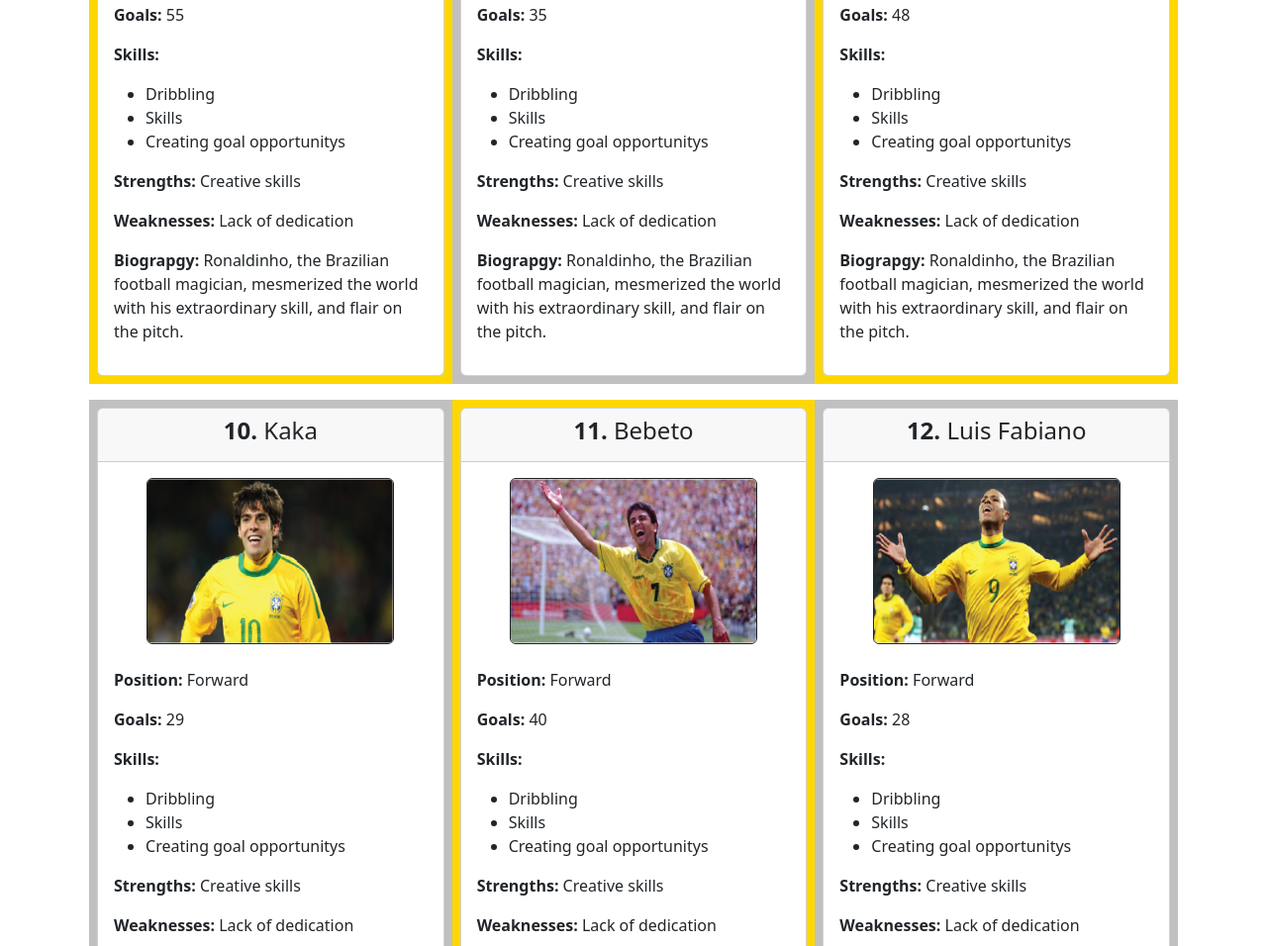
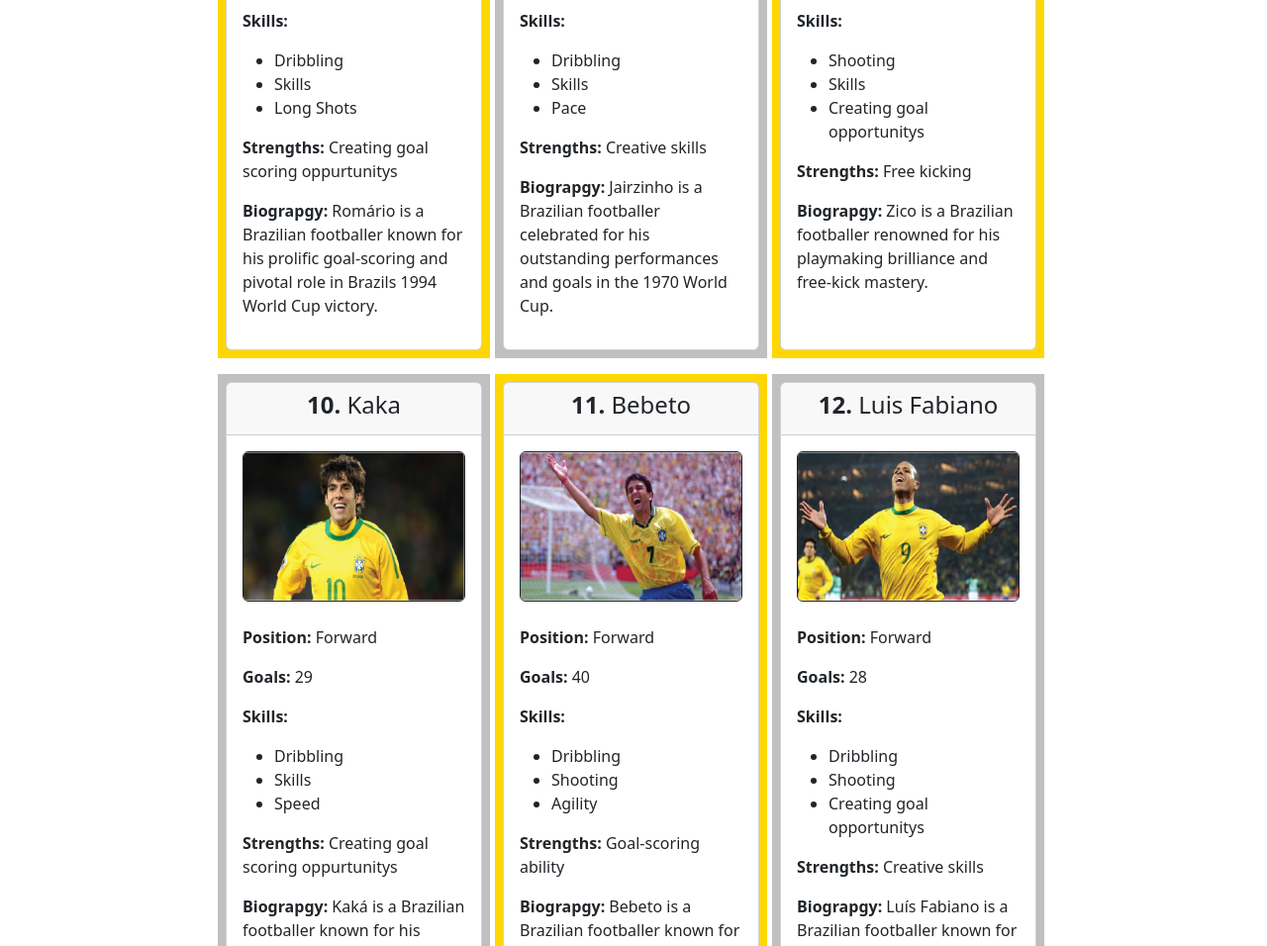
Before and after one commit to DanielB566/Super-Team, a plain HTML site: page index.html in a window 1280 px wide. Shown: the part 1844-2800 px from the top of the page at 99% size. Drawn offline with nearby package versions, Linux system fonts and the light colour scheme.

Commit message:
added content to all the cards

```diff
--- a/scirpt.js
+++ b/scirpt.js
@@ -3,10 +3,9 @@ const teamMembers = [
         number: '1.',
         name: 'Pele',
         position: 'Forward',
-        skills: ['Dribbling', 'Shooting', 'Passing'],
+        skills: ['Dribbling', 'Shooting', 'Speed'],
         strengths: 'Ball Control',
-        weaknesses: 'Heading Ability',
-        biography: 'Lionel Messi is considered one of the best football players ever.',
+        biography: 'Pelé was a legendary Brazilian footballer and three-time World Cup champion.',
         img: 'Imgs/Pele.png',
         goals: 77
 
@@ -15,10 +14,9 @@ const teamMembers = [
         number: '2.',
         name: 'Ronaldo',
         position: 'Forward',
-        skills: ['Dribbling', 'Shooting', 'Passing'],
-        strengths: 'Ball Control',
-        weaknesses: 'Heading Ability',
-        biography: 'Lionel Messi is considered one of the best football players ever.',
+        skills: ['Skills', 'Shooting', 'Pace'],
+        strengths: 'Shooting',
+        biography: 'Ronaldo Nazário, also known as "R9," was a Brazilian footballer renowned for his incredible goal-scoring ability and two-time Ballondor wins.',
         img: 'Imgs/ronaldo.png',
         goals: 62
     },
@@ -27,8 +25,6 @@ const teamMembers = [
         name: 'Ronaldinho',
         position: 'Forward',
         skills: ['Dribbling', 'Skills', 'Creating goal opportunitys'],
-        strengths: 'Creative skills',
-        weaknesses: 'Lack of dedication',
         biography: 'Ronaldinho, the Brazilian football magician, mesmerized the world with his extraordinary skill, and flair on the pitch.',
         img: 'Imgs/ronaldino.png',
         goals: 33
@@ -39,8 +35,7 @@ const teamMembers = [
         position: 'Forward',
         skills: ['Dribbling', 'Skills', 'Creating goal opportunitys'],
         strengths: 'Creative skills',
-        weaknesses: 'Lack of dedication',
-        biography: 'Ronaldinho, the Brazilian football magician, mesmerized the world with his extraordinary skill, and flair on the pitch.',
+        biography: 'Neymar is a Brazilian footballer known for his dazzling dribbling, scoring prowess, and multiple major club and international titles.',
         img: 'Imgs/Neymar.png',
         goals: 79
     },
@@ -49,9 +44,8 @@ const teamMembers = [
         name: 'Garrincha',
         position: 'Forward',
         skills: ['Dribbling', 'Skills', 'Creating goal opportunitys'],
-        strengths: 'Creative skills',
-        weaknesses: 'Lack of dedication',
-        biography: 'Ronaldinho, the Brazilian football magician, mesmerized the world with his extraordinary skill, and flair on the pitch.',
+        strengths: 'Agility',
+        biography: 'Garrincha was a Brazilian footballer famed for his extraordinary dribbling skills and key role in Brazils World Cup victories.',
         img: 'Imgs/Garrincha.png',
         goals: 12
     },
@@ -59,10 +53,9 @@ const teamMembers = [
         number: '6.',
         name: 'Rivaldo',
         position: 'Forward',
-        skills: ['Dribbling', 'Skills', 'Creating goal opportunitys'],
-        strengths: 'Creative skills',
-        weaknesses: 'Lack of dedication',
-        biography: 'Ronaldinho, the Brazilian football magician, mesmerized the world with his extraordinary skill, and flair on the pitch.',
+        skills: ['Dribbling', 'Skills', 'Speed'],
+        strengths: 'Shooting',
+        biography: 'Rivaldo is a Brazilian footballer renowned for his creativity, powerful shots, and winning the 1999 Ballondor',
         img: 'Imgs/Rivaldo.png',
         goals: 35
     },
@@ -70,10 +63,9 @@ const teamMembers = [
         number: '7.',
         name: 'Romario',
         position: 'Forward',
-        skills: ['Dribbling', 'Skills', 'Creating goal opportunitys'],
-        strengths: 'Creative skills',
-        weaknesses: 'Lack of dedication',
-        biography: 'Ronaldinho, the Brazilian football magician, mesmerized the world with his extraordinary skill, and flair on the pitch.',
+        skills: ['Dribbling', 'Skills', 'Long Shots'],
+        strengths: 'Creating goal scoring oppurtunitys',
+        biography: 'Romário is a Brazilian footballer known for his prolific goal-scoring and pivotal role in Brazils 1994 World Cup victory.',
         img: 'Imgs/Romario.png',
         goals: 55
     },
@@ -81,10 +73,9 @@ const teamMembers = [
         number: '8.',
         name: 'Jairzinho',
         position: 'Forward',
-        skills: ['Dribbling', 'Skills', 'Creating goal opportunitys'],
+        skills: ['Dribbling', 'Skills', 'Pace'],
         strengths: 'Creative skills',
-        weaknesses: 'Lack of dedication',
-        biography: 'Ronaldinho, the Brazilian football magician, mesmerized the world with his extraordinary skill, and flair on the pitch.',
+        biography: 'Jairzinho is a Brazilian footballer celebrated for his outstanding performances and goals in the 1970 World Cup.',
         img: 'Imgs/Jairzinho.png',
         goals: 35
     },
@@ -92,10 +83,9 @@ const teamMembers = [
         number: '9.',
         name: 'Zico',
         position: 'Forward',
-        skills: ['Dribbling', 'Skills', 'Creating goal opportunitys'],
-        strengths: 'Creative skills',
-        weaknesses: 'Lack of dedication',
-        biography: 'Ronaldinho, the Brazilian football magician, mesmerized the world with his extraordinary skill, and flair on the pitch.',
+        skills: ['Shooting', 'Skills', 'Creating goal opportunitys'],
+        strengths: 'Free kicking',
+        biography: 'Zico is a Brazilian footballer renowned for his playmaking brilliance and free-kick mastery.',
         img: 'Imgs/Zico.png',
         goals: 48
     },
@@ -103,10 +93,9 @@ const teamMembers = [
         number: '10.',
         name: 'Kaka',
         position: 'Forward',
-        skills: ['Dribbling', 'Skills', 'Creating goal opportunitys'],
-        strengths: 'Creative skills',
-        weaknesses: 'Lack of dedication',
-        biography: 'Ronaldinho, the Brazilian football magician, mesmerized the world with his extraordinary skill, and flair on the pitch.',
+        skills: ['Dribbling', 'Skills', 'Speed'],
+        strengths: 'Creating goal scoring oppurtunitys',
+        biography: 'Kaká is a Brazilian footballer known for his elegant playmaking and winning the 2007 Ballondor.',
         img: 'Imgs/Kaka.png',
         goals: 29
     },
@@ -114,10 +103,9 @@ const teamMembers = [
         number: '11.',
         name: 'Bebeto',
         position: 'Forward',
-        skills: ['Dribbling', 'Skills', 'Creating goal opportunitys'],
-        strengths: 'Creative skills',
-        weaknesses: 'Lack of dedication',
-        biography: 'Ronaldinho, the Brazilian football magician, mesmerized the world with his extraordinary skill, and flair on the pitch.',
+        skills: ['Dribbling', 'Shooting', 'Agility'],
+        strengths: 'Goal-scoring ability',
+        biography: 'Bebeto is a Brazilian footballer known for his crucial goals and celebrations in Brazils 1994 World Cup victory.',
         img: 'Imgs/Bebeto.png',
         goals: 40
     },
@@ -125,10 +113,9 @@ const teamMembers = [
         number: '12.',
         name: 'Luis Fabiano',
         position: 'Forward',
-        skills: ['Dribbling', 'Skills', 'Creating goal opportunitys'],
+        skills: ['Dribbling', 'Shooting', 'Creating goal opportunitys'],
         strengths: 'Creative skills',
-        weaknesses: 'Lack of dedication',
-        biography: 'Ronaldinho, the Brazilian football magician, mesmerized the world with his extraordinary skill, and flair on the pitch.',
+        biography: 'Luís Fabiano is a Brazilian footballer known for his goal-scoring prowess and successful stints with Sevilla and the Brazilian national team.',
         img: 'Imgs/luisfabiano.png',
         goals: 28
     },
@@ -139,7 +126,7 @@ function generateTeamCards (){
 
     teamMembers.forEach(member => {
         const card = document.createElement('div')
-        card.classList.add('col-lg-4','col-md-6','p-2')
+        card.classList.add('col-lg-3','col-md-6','p-2', 'card-margin')
 
         //styling cards based on position
         let backgroundColor
@@ -177,7 +164,6 @@ function generateTeamCards (){
                 </ul>
                 </p>
                 <p><strong>Strengths: </strong> ${member.strengths} </p>
-                <p><strong>Weaknesses: </strong> ${member.weaknesses} </p>
                 <p><strong>Biograpgy: </strong> ${member.biography} </p>
             </div>
             </div>
--- a/style.css
+++ b/style.css
@@ -3,7 +3,7 @@
 }
 
 header {
-    background-color: #58a6d6;
+    background-color: #009440;
     color: White;
     padding: 20px;
     text-align: center;
```
